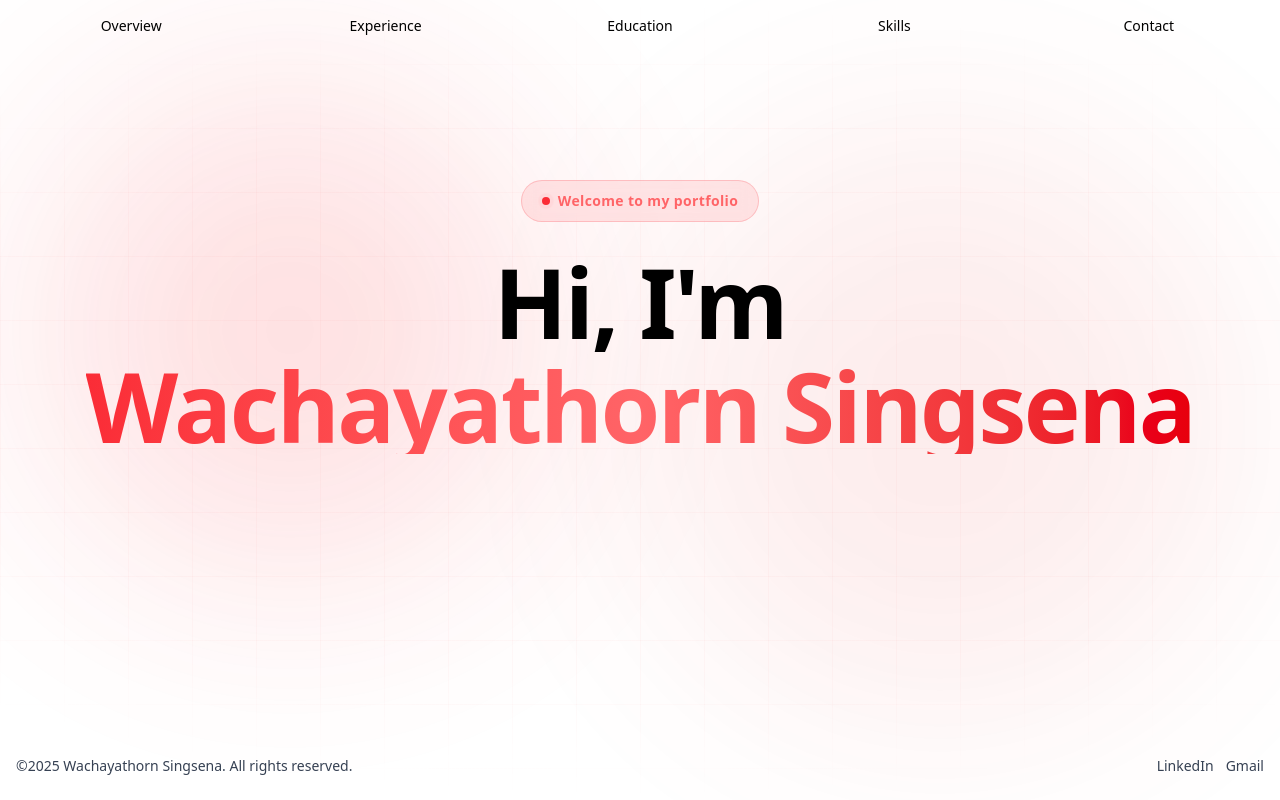
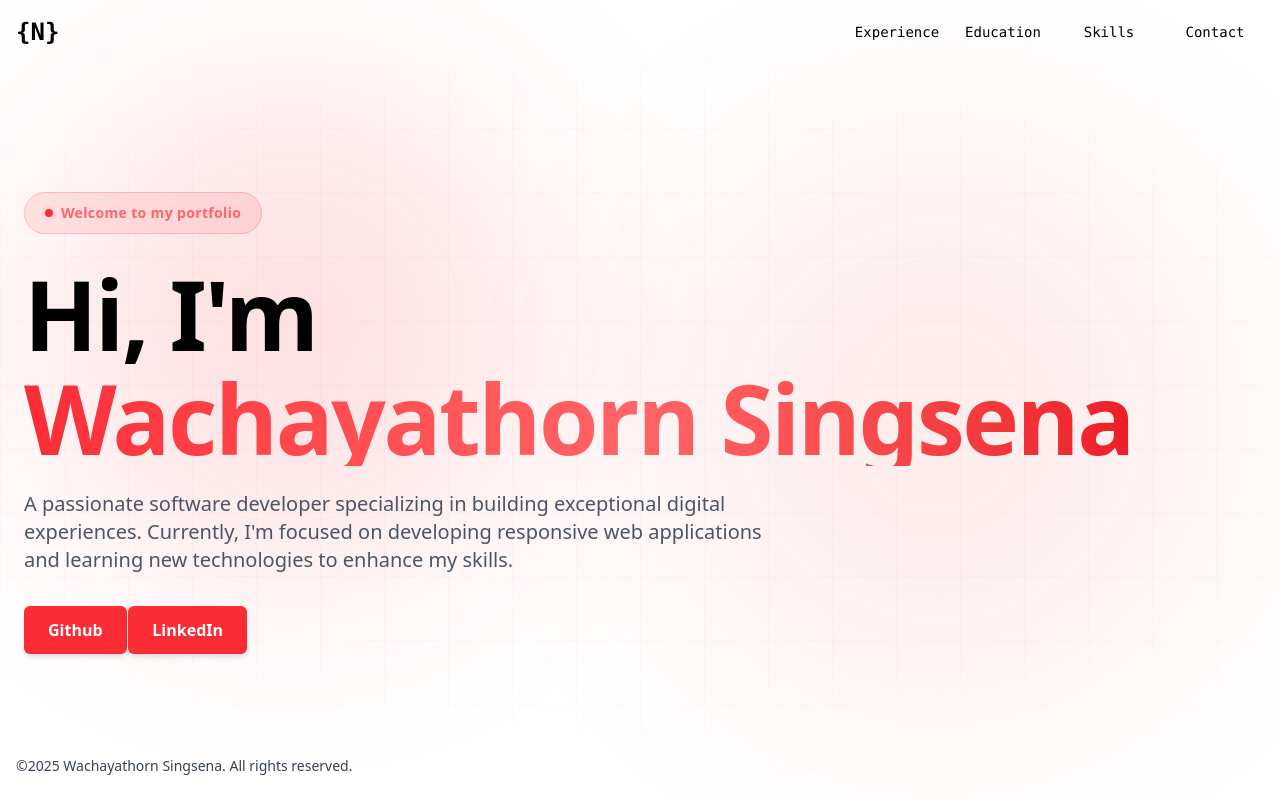
Before and after one commit to wachayathorn/introduce-myself, a Next.js app: page / in a window 1280 px wide. Built offline with nearby package versions, Linux system fonts and the light colour scheme.

Commit message:
feat: enhance App layout with personal introduction and social links

```diff
--- a/app/page.tsx
+++ b/app/page.tsx
@@ -10,7 +10,7 @@ export default function App() {
         <div className="absolute top-20 left-10 w-[500px] h-[500px] bg-red-500/20 rounded-full blur-[120px] animate-pulse"></div>
         <div className="absolute bottom-20 right-10 w-[600px] h-[600px] bg-red-600/10 rounded-full blur-[120px] animate-pulse"></div>
 
-        <div className="relative z-10 max-w-7xl mx-auto px-6 py-32 text-center">
+        <div className="relative z-10 max-w-7xl mx-auto px-6 py-32 text-left">
           <div className="mb-8 inline-block animate-fade-in">
             <span className="inline-flex items-center gap-2 px-5 py-2.5 bg-red-500/10 backdrop-blur-sm border border-red-500/20 rounded-full text-red-400 text-sm font-semibold tracking-wide">
               <span className="relative flex h-2 w-2">
@@ -26,6 +26,29 @@ export default function App() {
               Wachayathorn Singsena
             </span>
           </h1>
+          <p className="text-lg md:text-xl text-gray-600 mb-8 max-w-3xl animate-fade-in delay-200">
+            A passionate software developer specializing in building exceptional
+            digital experiences. Currently, I'm focused on developing responsive
+            web applications and learning new technologies to enhance my skills.
+          </p>
+          <div className="grid grid-cols-12 z-50 gap-5">
+            <div className="animate-fade-in delay-400">
+              <a
+                href="#projects"
+                className="inline-block px-6 py-3 bg-red-500 text-white font-semibold rounded-md shadow-md hover:bg-red-600 transition"
+              >
+                Github
+              </a>
+            </div>
+            <div className="animate-fade-in delay-400">
+              <a
+                href="#LinkedIn"
+                className="inline-block px-6 py-3 bg-red-500 text-white font-semibold rounded-md shadow-md hover:bg-red-600 transition"
+              >
+                LinkedIn
+              </a>
+            </div>
+          </div>
         </div>
       </div>
       <Footer />
--- a/components/footer/page.tsx
+++ b/components/footer/page.tsx
@@ -6,22 +6,6 @@ export function Footer() {
         <div className="flex flex-col md:flex-row items-center justify-between gap-3">
           {/* Column 1: copyright / small text */}
           <p className="text-sm">©2025 Wachayathorn Singsena. All rights reserved.</p>
-
-          {/* Column 2: simple nav / links */}
-          <nav aria-label="Footer navigation" className="flex items-center gap-3">
-            <a
-              href="#"
-              className="text-sm hover:underline focus:outline-none focus-visible:ring-2 focus-visible:ring-blue-300 rounded"
-            >
-              LinkedIn
-            </a>
-            <a
-              href="#"
-              className="text-sm hover:underline focus:outline-none focus-visible:ring-2 focus-visible:ring-blue-300 rounded"
-            >
-              Gmail
-            </a>
-          </nav>
         </div>
       </div>
     </footer>
--- a/components/header/page.tsx
+++ b/components/header/page.tsx
@@ -1,15 +1,15 @@
 export function Header() {
   return (
-    <header className="sticky top-0 z-50 w-full">
+    <header className="sticky top-0 z-50 w-full font-mono">
       <div className="mx-auto max-w-7xl p-4">
-        <div className="grid grid-cols-1 items-center">
-          <nav className="hidden md:grid grid-cols-5 gap-6 text-sm font-medium">
-            <a
-              href="#overview"
-              className="hover:text-red-600 transition duration-150 text-center"
-            >
-              Overview
+        <div className="grid grid-cols-3 items-center">
+          <div>
+            <a href="#top" className="text-2xl font-bold hover:text-red-600 transition duration-150">
+              {'{N}'}
             </a>
+          </div>
+          <div></div>
+          <nav className="hidden md:grid grid-cols-4 gap-2 text-sm font-light">
             <a
               href="#experience"
               className="hover:text-red-600 transition duration-150 text-center"
```
